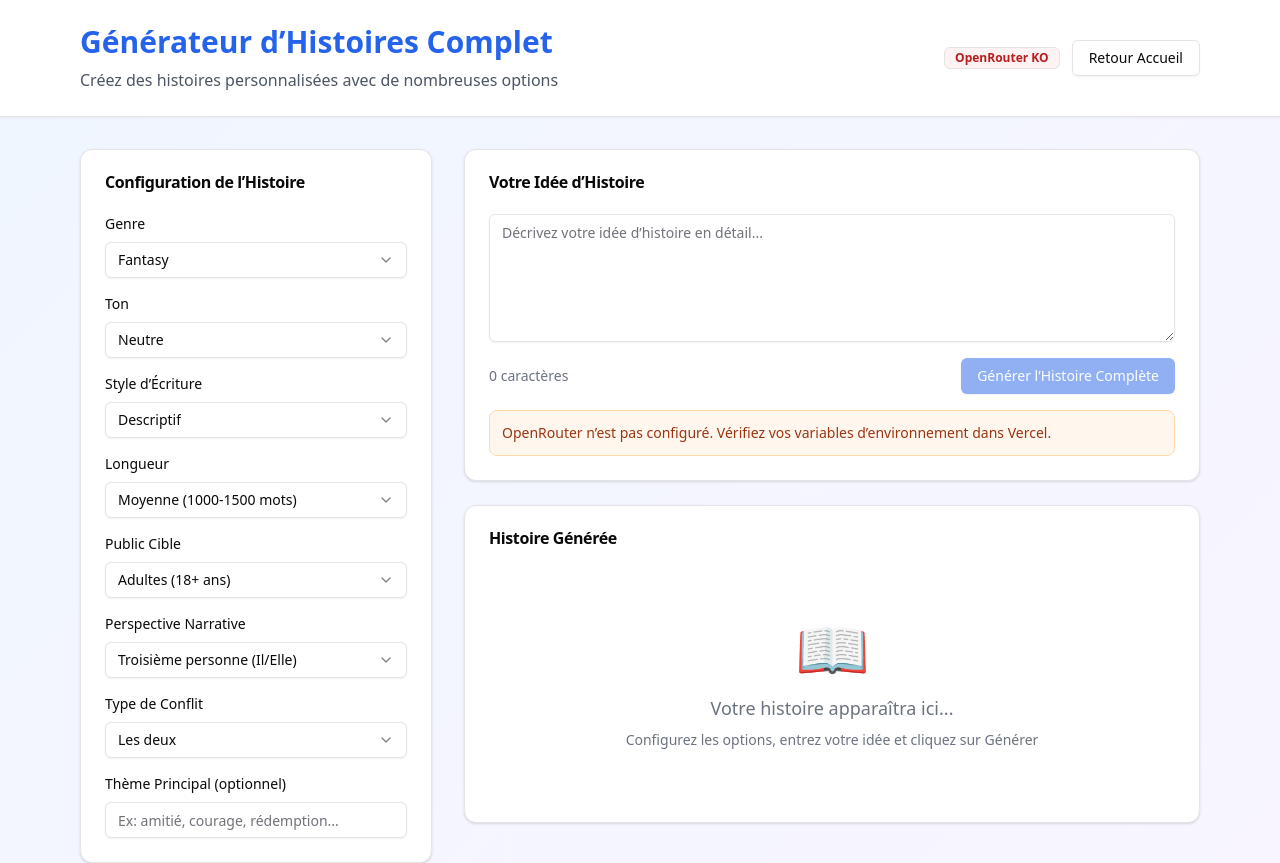
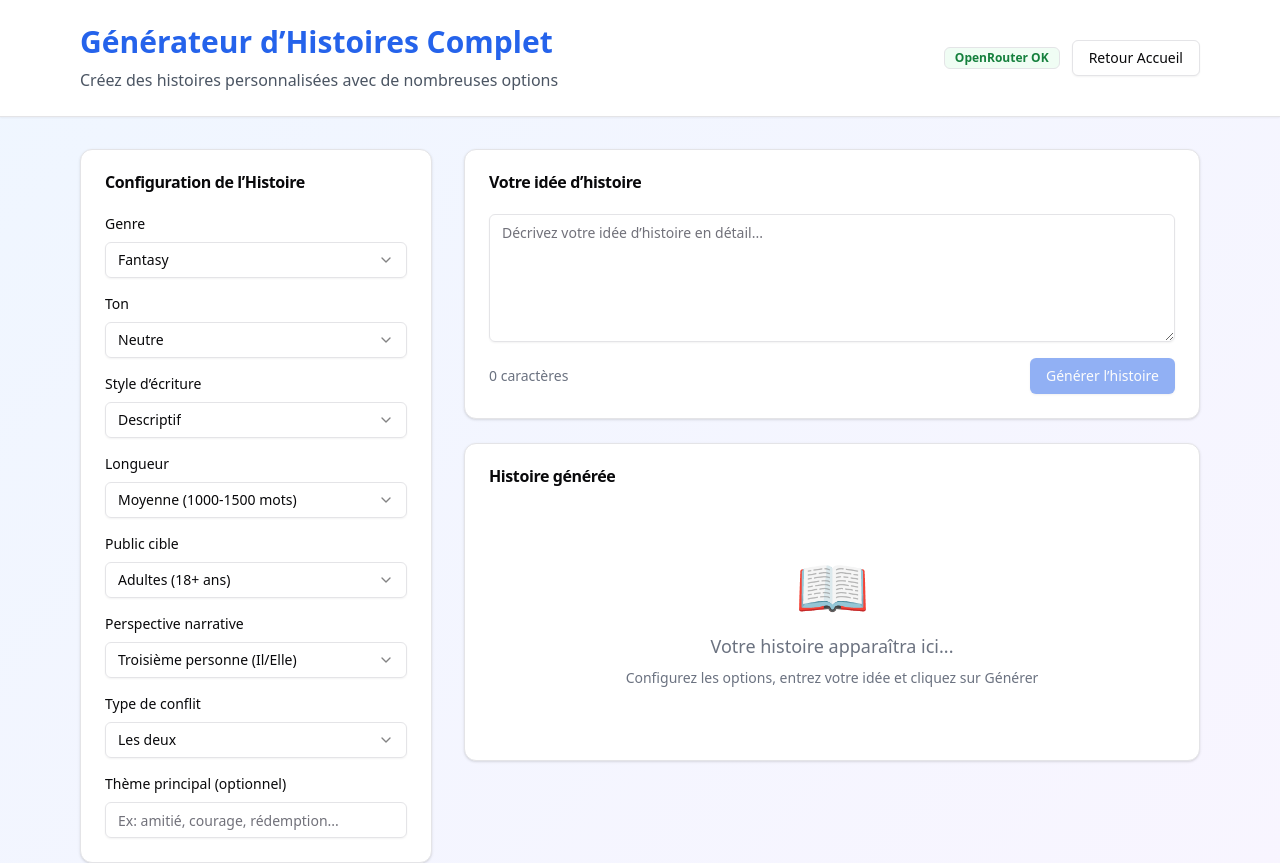
Before and after one commit to LoRanS-369/story-ncp-generator, a Next.js app: page /story-generator in a window 1280 px wide. Shown: the top 863 px of the page. Built offline with nearby package versions, Linux system fonts and the light colour scheme; no server answers.

Commit message:
Update page.tsx Kimi 7

```diff
--- a/src/app/story-generator/page.tsx
+++ b/src/app/story-generator/page.tsx
@@ -33,19 +33,15 @@ export default function StoryGenerator() {
   const [loading, setLoading] = useState(false);
   const [openRouterStatus, setOpenRouterStatus] = useState(false);
 
-  // Vérifie qu’OpenRouter est joignable
+  // Vérifie qu’OpenRouter est joignable via la route serveur
   useEffect(() => {
-    (async () => {
-      try {
-        const res = await fetch('/api/openrouter', { method: 'HEAD' });
-        setOpenRouterStatus(res.ok);
-      } catch {
-        setOpenRouterStatus(false);
-      }
-    })();
+    fetch('/api/openrouter?action=test')
+      .then((r) => r.json())
+      .then((data) => setOpenRouterStatus(data.configured))
+      .catch(() => setOpenRouterStatus(false));
   }, []);
 
-  // Fonction de génération
+  // Fonction de génération via la route serveur
   async function generate() {
     if (!config.prompt) return;
 
@@ -53,8 +49,8 @@ export default function StoryGenerator() {
     setResult('');
 
     const fullPrompt = `Ecris une histoire complète de genre ${config.genre} avec un ton ${config.tone} et un style ${config.style}.
-IDEE : ${config.prompt}
-PARAMETRES :
+IDÉE : ${config.prompt}
+PARAMÈTRES :
 - Longueur : ${config.length}
 - Public cible : ${config.target_audience}
 - Perspective narrative : ${config.perspective}
@@ -83,17 +79,13 @@ Crée une histoire engageante avec :
               ? 2000
               : 3000,
           temperature: 0.8,
-          systemMessage: `Tu es un écrivain professionnel spécialisé dans la création d'histoires de genre ${config.genre}. Écris avec un style ${config.style} et un ton ${config.tone}.`,
+          systemMessage: `Tu es un écrivain professionnel spécialisé dans la création d'histoires de genre ${config.genre}.`,
         }),
       });
 
-      if (!res.ok) {
-        const err = await res.json();
-        throw new Error(err.error || 'Erreur inconnue');
-      }
-
       const data = await res.json();
-      setResult(data.result || 'Histoire générée avec succès !');
+      if (!res.ok) throw new Error(data.error?.message || 'Erreur inconnue');
+      setResult(data.result || 'Aucun résultat');
     } catch (error: any) {
       setResult(`Erreur : ${error.message}`);
     } finally {
@@ -142,7 +134,7 @@ Crée une histoire engageante avec :
                 <CardTitle>Configuration de l’Histoire</CardTitle>
               </CardHeader>
               <CardContent className="space-y-4">
-                {/* ... tous tes Select / Input existants ... */}
+                {/* Genre */}
                 <div>
                   <label className="block text-sm font-medium mb-2">Genre</label>
                   <Select
@@ -168,6 +160,7 @@ Crée une histoire engageante avec :
                   </Select>
                 </div>
 
+                {/* Ton */}
                 <div>
                   <label className="block text-sm font-medium mb-2">Ton</label>
                   <Select
@@ -192,9 +185,10 @@ Crée une histoire engageante avec :
                   </Select>
                 </div>
 
+                {/* Style d’écriture */}
                 <div>
                   <label className="block text-sm font-medium mb-2">
-                    Style d’Écriture
+                    Style d’écriture
                   </label>
                   <Select
                     value={config.style}
@@ -205,9 +199,7 @@ Crée une histoire engageante avec :
                     </SelectTrigger>
                     <SelectContent>
                       <SelectItem value="descriptif">Descriptif</SelectItem>
-                      <SelectItem value="dialogue-intensif">
-                        Dialogue intensif
-                      </SelectItem>
+                      <SelectItem value="dialogue-intensif">Dialogue intensif</SelectItem>
                       <SelectItem value="action">Action</SelectItem>
                       <SelectItem value="introspectif">Introspectif</SelectItem>
                       <SelectItem value="poetique">Poétique</SelectItem>
@@ -218,10 +210,9 @@ Crée une histoire engageante avec :
                   </Select>
                 </div>
 
+                {/* Longueur */}
                 <div>
-                  <label className="block text-sm font-medium mb-2">
-                    Longueur
-                  </label>
+                  <label className="block text-sm font-medium mb-2">Longueur</label>
                   <Select
                     value={config.length}
                     onValueChange={(v) => setConfig({ ...config, length: v })}
@@ -231,17 +222,16 @@ Crée une histoire engageante avec :
                     </SelectTrigger>
                     <SelectContent>
                       <SelectItem value="short">Courte (500-800 mots)</SelectItem>
-                      <SelectItem value="medium">
-                        Moyenne (1000-1500 mots)
-                      </SelectItem>
+                      <SelectItem value="medium">Moyenne (1000-1500 mots)</SelectItem>
                       <SelectItem value="long">Longue (2000-3000 mots)</SelectItem>
                     </SelectContent>
                   </Select>
                 </div>
 
+                {/* Public cible */}
                 <div>
                   <label className="block text-sm font-medium mb-2">
-                    Public Cible
+                    Public cible
                   </label>
                   <Select
                     value={config.target_audience}
@@ -252,18 +242,17 @@ Crée une histoire engageante avec :
                     </SelectTrigger>
                     <SelectContent>
                       <SelectItem value="children">Enfants (8-12 ans)</SelectItem>
-                      <SelectItem value="young_adult">
-                        Jeunes adultes (13-17 ans)
-                      </SelectItem>
+                      <SelectItem value="young_adult">Jeunes adultes (13-17 ans)</SelectItem>
                       <SelectItem value="adult">Adultes (18+ ans)</SelectItem>
                       <SelectItem value="all_ages">Tous âges</SelectItem>
                     </SelectContent>
                   </Select>
                 </div>
 
+                {/* Perspective narrative */}
                 <div>
                   <label className="block text-sm font-medium mb-2">
-                    Perspective Narrative
+                    Perspective narrative
                   </label>
                   <Select
                     value={config.perspective}
@@ -273,22 +262,17 @@ Crée une histoire engageante avec :
                       <SelectValue />
                     </SelectTrigger>
                     <SelectContent>
-                      <SelectItem value="first_person">
-                        Première personne (Je)
-                      </SelectItem>
-                      <SelectItem value="third_person">
-                        Troisième personne (Il/Elle)
-                      </SelectItem>
-                      <SelectItem value="omniscient">
-                        Narrateur omniscient
-                      </SelectItem>
+                      <SelectItem value="first_person">Première personne (Je)</SelectItem>
+                      <SelectItem value="third_person">Troisième personne (Il/Elle)</SelectItem>
+                      <SelectItem value="omniscient">Narrateur omniscient</SelectItem>
                     </SelectContent>
                   </Select>
                 </div>
 
+                {/* Type de conflit */}
                 <div>
                   <label className="block text-sm font-medium mb-2">
-                    Type de Conflit
+                    Type de conflit
                   </label>
                   <Select
                     value={config.conflict_type}
@@ -305,9 +289,10 @@ Crée une histoire engageante avec :
                   </Select>
                 </div>
 
+                {/* Thème */}
                 <div>
                   <label className="block text-sm font-medium mb-2">
-                    Thème Principal (optionnel)
+                    Thème principal (optionnel)
                   </label>
                   <Input
                     value={config.theme}
@@ -321,9 +306,10 @@ Crée une histoire engageante avec :
 
           {/* Colonne droite : prompt + résultat */}
           <div className="lg:col-span-2 space-y-6">
+            {/* Prompt */}
             <Card>
               <CardHeader>
-                <CardTitle>Votre Idée d’Histoire</CardTitle>
+                <CardTitle>Votre idée d’histoire</CardTitle>
               </CardHeader>
               <CardContent>
                 <Textarea
@@ -347,11 +333,10 @@ Crée une histoire engageante avec :
                         Génération en cours...
                       </>
                     ) : (
-                      'Générer l’Histoire Complète'
+                      'Générer l’histoire'
                     )}
                   </Button>
                 </div>
-
                 {!openRouterStatus && (
                   <div className="mt-4 p-3 bg-orange-50 border border-orange-200 rounded-lg">
                     <p className="text-sm text-orange-800">
@@ -363,9 +348,10 @@ Crée une histoire engageante avec :
               </CardContent>
             </Card>
 
+            {/* Résultat */}
             <Card>
               <CardHeader>
-                <CardTitle>Histoire Générée</CardTitle>
+                <CardTitle>Histoire générée</CardTitle>
               </CardHeader>
               <CardContent>
                 {result ? (
@@ -381,7 +367,7 @@ Crée une histoire engageante avec :
                         variant="outline"
                         size="sm"
                       >
-                        Copier le texte
+                        Copier
                       </Button>
                       <Button
                         onClick={() => setResult('')}
@@ -428,7 +414,7 @@ Crée une histoire engageante avec :
         {/* Exemples d’idées */}
         <Card className="mt-8 bg-white/60">
           <CardHeader>
-            <CardTitle>Exemples d’Idées d’Histoires</CardTitle>
+            <CardTitle>Exemples d’idées d’histoires</CardTitle>
           </CardHeader>
           <CardContent>
             <div className="grid grid-cols-1 md:grid-cols-2 gap-4">
```
